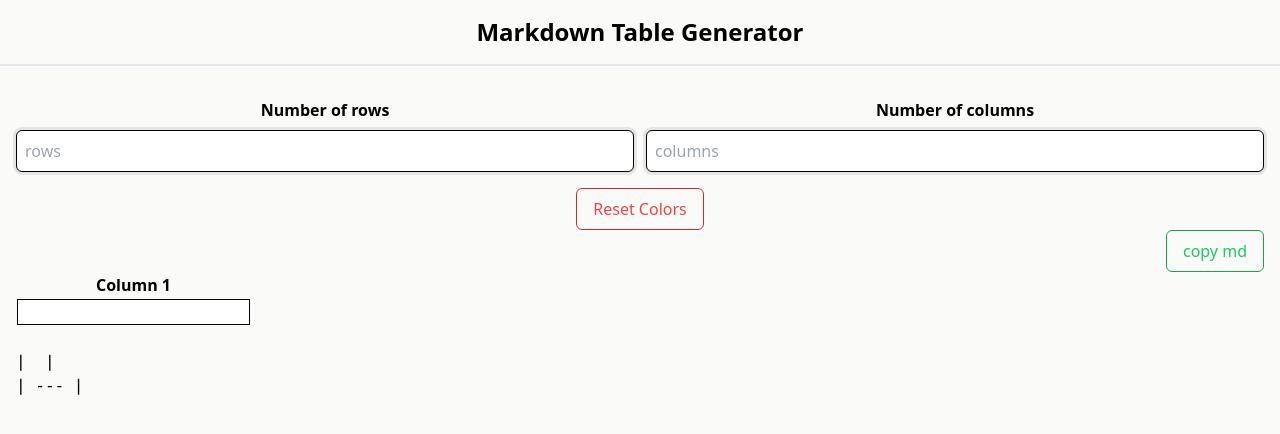
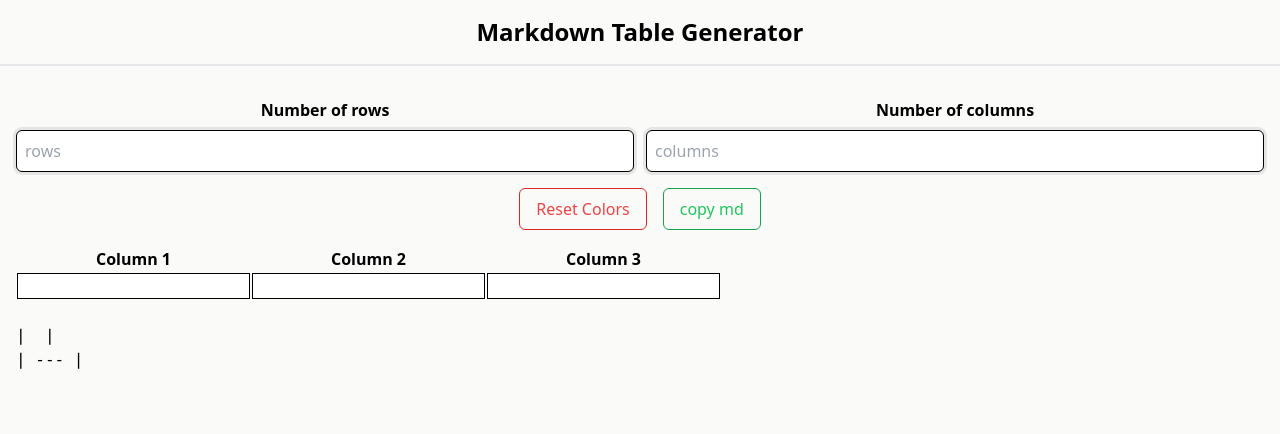
Before and after one commit to matinsekhavat/md-table-generator, a React (Vite) app: page / in a window 1280 px wide. Shown: the top 434 px of the page. Built offline with nearby package versions, Linux system fonts and the light colour scheme.

Commit message:
make tableSize more controllable

```diff
--- a/src/App.jsx
+++ b/src/App.jsx
@@ -3,17 +3,18 @@ import Header from "./components/Header";
 import TableSizeCompute from "./components/TableSizeCompute";
 import Button from "./components/Button";
 import { arrayToMarkdownTable, copyToClipboard } from "./utils";
+import { Toaster } from "react-hot-toast";
 
 function App() {
   const [tableSize, setTableSize] = useState({
     rows: 1,
-    columns: 1,
+    columns: 3,
   });
   const [tableData, setTableData] = useState([[""]]); // initialize with one empty cell
   const preResultRef = useRef(null);
   function tableSizeHandler(e) {
     const { name, value } = e.target;
-    setTableSize((size) => ({ ...size, [name]: Number(value, 10) || 1 }));
+    setTableSize((size) => ({ ...size, [name]: Number(value) }));
 
     // Update tableData to match new size
     const newTableData = Array.from({
@@ -60,6 +61,7 @@ function App() {
 
   return (
     <>
+      <Toaster position="top-right" />
       <Header />
       <main className="container border-t-2 py-2">
         <div className="md:grid md:grid-cols-2 gap-3 ">
@@ -67,24 +69,25 @@ function App() {
             placeholder="rows"
             name="rows"
             onTableSize={tableSizeHandler}
+            tableSize={tableSize}
           />
           <TableSizeCompute
             placeholder="columns"
             name="columns"
             onTableSize={tableSizeHandler}
+            tableSize={tableSize}
           />
         </div>
         <div className="flex items-center justify-center gap-4">
           {/* <Button action="generate" /> */}
           <Button action="reset" onClick={handleReset} />
+          <Button
+            action="generate"
+            onClick={() => copyToClipboard(preResultRef?.current?.innerHTML)}
+          />
         </div>
-        <div>
-          <div className="flex justify-end">
-            <Button
-              action="generate"
-              onClick={() => copyToClipboard(preResultRef?.current?.innerHTML)}
-            />
-          </div>
+        <div className="overflow-x-auto mt-4">
+          <div className="flex justify-end"></div>
           <table>
             <thead>
               <tr>
@@ -95,8 +98,8 @@ function App() {
             </thead>
             <tbody>{createTableHandler()}</tbody>
           </table>
-          <pre ref={preResultRef}>{arrayToMarkdownTable(tableData)}</pre>
         </div>
+        <pre ref={preResultRef}>{arrayToMarkdownTable(tableData)}</pre>
       </main>
     </>
   );
```
